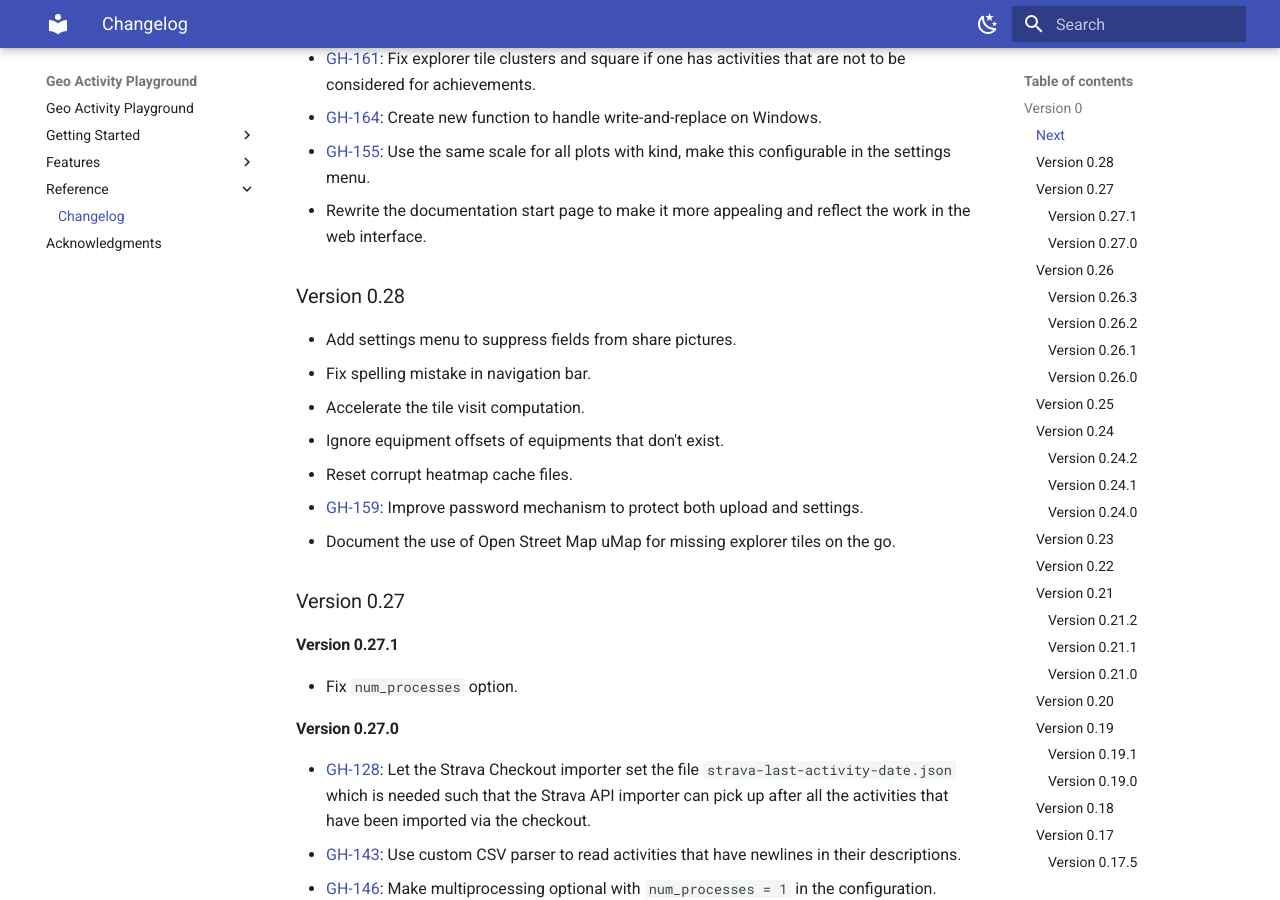
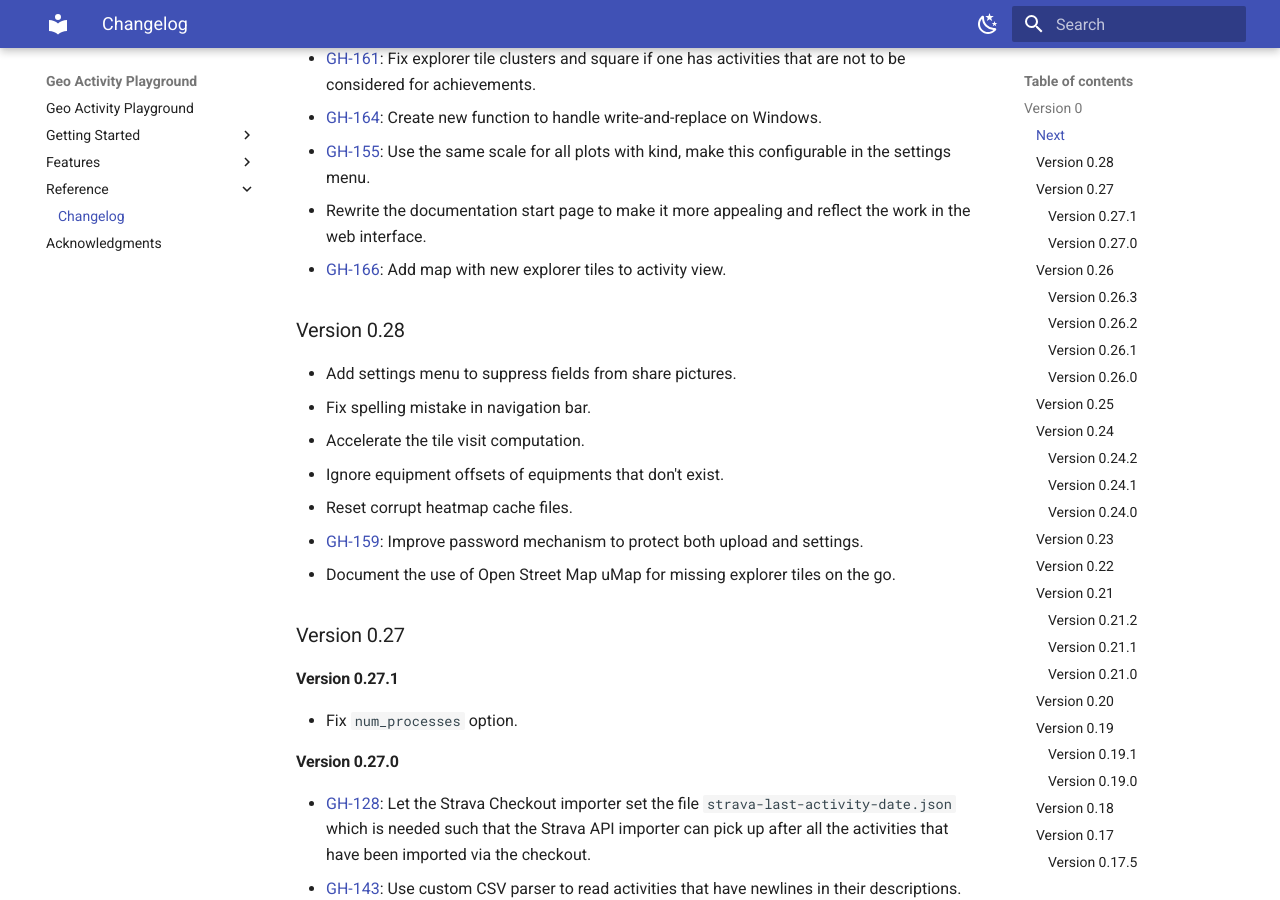
Before and after one commit to martin-ueding/geo-activity-playground, an MkDocs documentation site: the page built from docs/reference/changelog.md, in a window 1280 px wide and 900 px high, scrolled down 472 px. Built offline with MkDocs 1.6.1 and Material for MkDocs 9.7.7, drawn with Linux system fonts in a browser that asks for light colours.

Commit message:
Changelog entry

```diff
--- a/docs/reference/changelog.md
+++ b/docs/reference/changelog.md
@@ -14,6 +14,7 @@
 - [GH-164](https://github.com/martin-ueding/geo-activity-playground/issues/164): Create new function to handle write-and-replace on Windows.
 - [GH-155](https://github.com/martin-ueding/geo-activity-playground/issues/155): Use the same scale for all plots with kind, make this configurable in the settings menu.
 - Rewrite the documentation start page to make it more appealing and reflect the work in the web interface.
+- [GH-166](https://github.com/martin-ueding/geo-activity-playground/issues/166): Add map with new explorer tiles to activity view.
 
 ### Version 0.28
 
```
